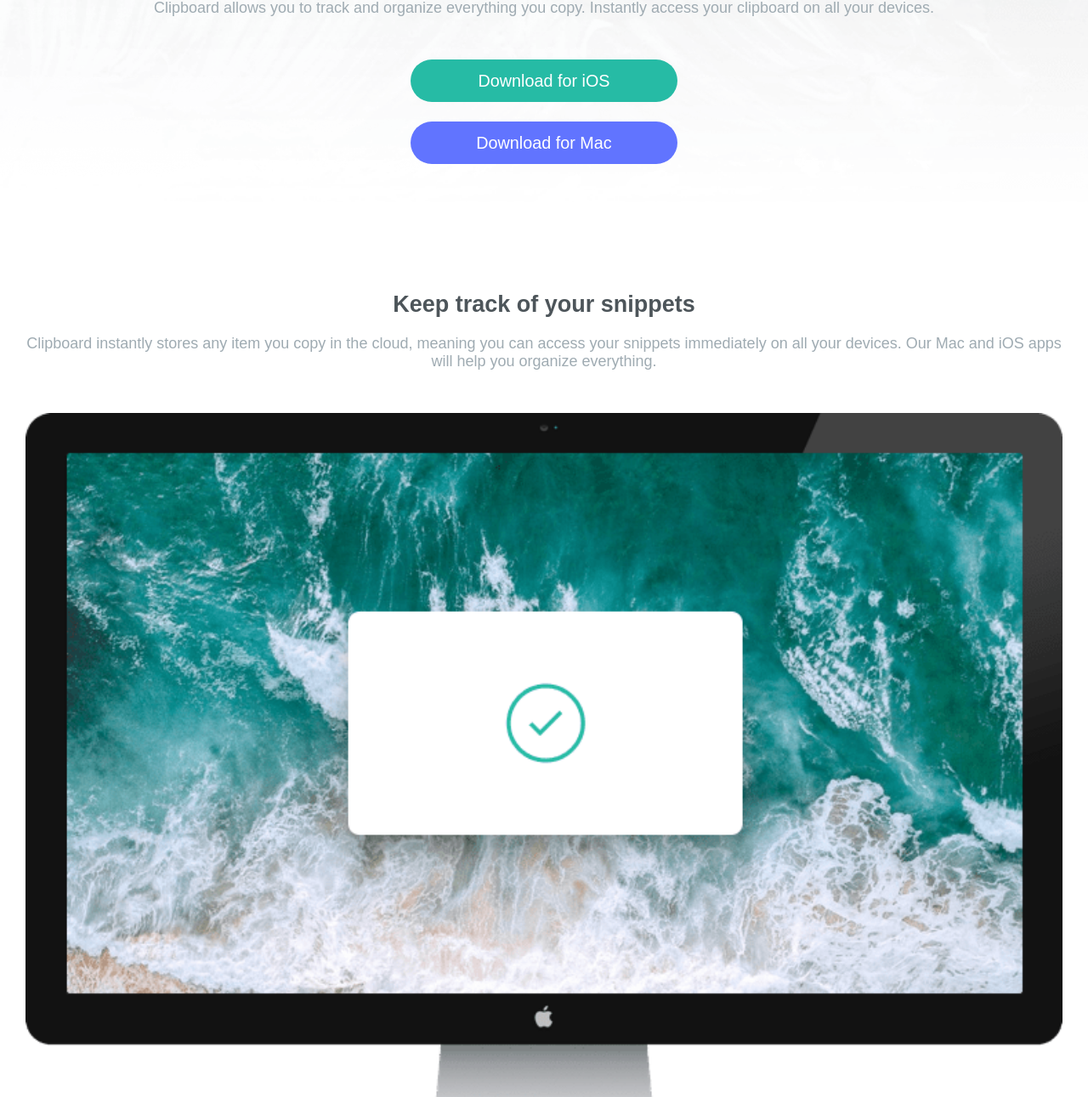
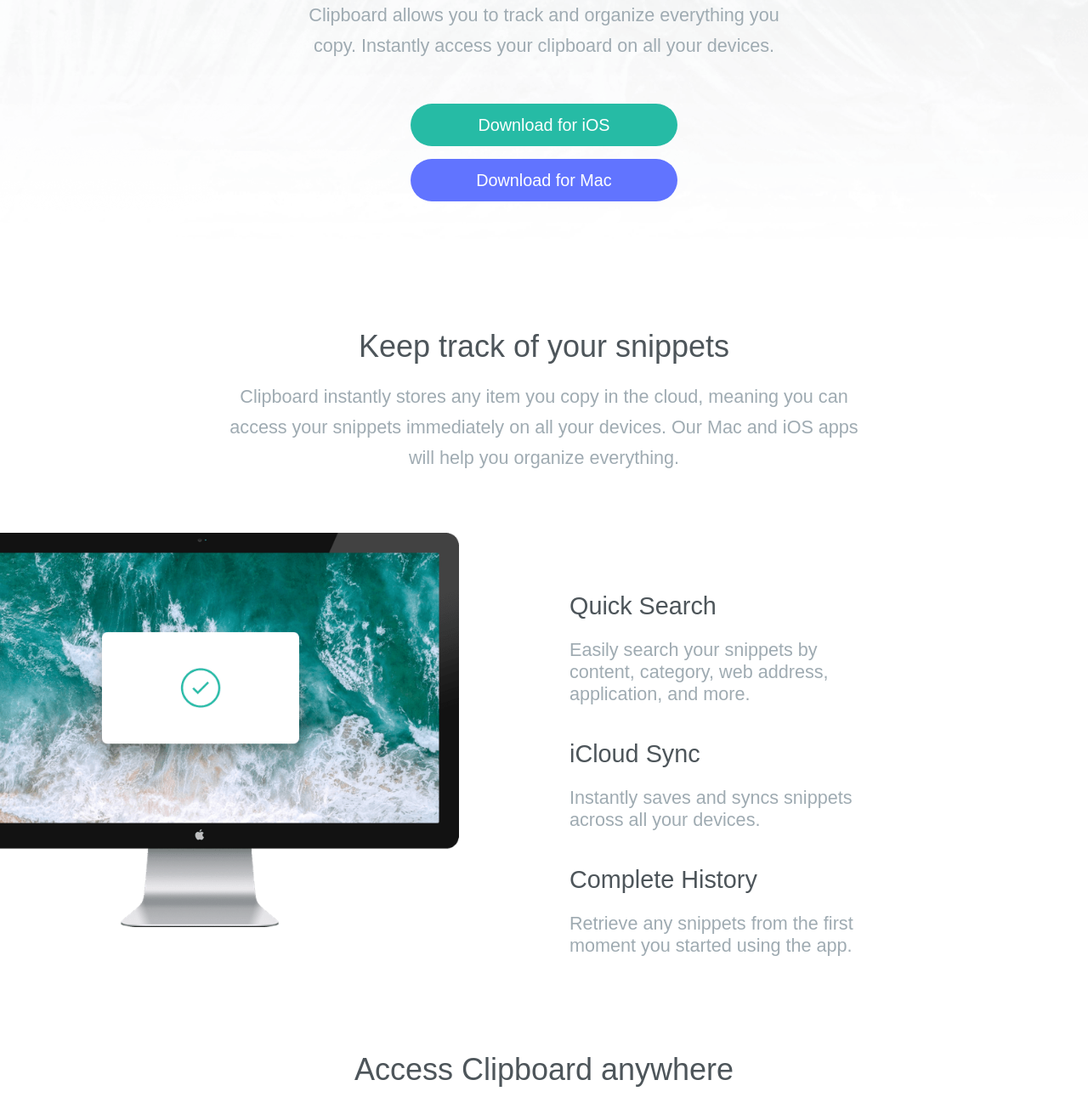
Before and after one commit to AnnetDev/Clipboard-landing-page, a plain HTML site: page index.html in a window 1280 px wide. Shown: the part 381-1672 px from the top of the page at 85% size. Drawn offline with Linux system fonts and the light colour scheme; a web font is replaced by a local one.

Commit message:
desktop untill acces - done

```diff
--- a/styles.css
+++ b/styles.css
@@ -25,6 +25,7 @@
     font-weight: 400;
     background-color: #ffffff;
     color: hsl(201, 11%, 66%);
+    overflow-x: hidden;
 }
 
 main {
@@ -47,7 +48,7 @@
 h1,
 h2,
 h3 {
-    font-weight: 600;
+    font-weight: 400;
     /* color: hsl(210, 10%, 33%); */
     color: #4D555A;
     font-size: 1.5rem;
@@ -95,10 +96,10 @@
     flex-direction: column;
     align-items: center;
     width: 100%;
-
 }
 
 .hero__heading {
+    /* font-weight: 600; */
     font-size: 1.7rem;
     text-align: center;
     margin: 0 0 20px;
@@ -114,6 +115,22 @@
 @media (min-width: 376px) {
     .hero {
         background-image: url('images/bg-header-desktop.png');
+    }
+}
+
+@media (min-width: 768px) {
+    .hero__heading {
+        font-size: 2.3rem;
+        line-height: 2rem;
+    }
+
+    .hero__text {
+        max-width: 60%;
+    }
+
+    .hero__description {
+        font-size: 1.2rem;
+        line-height: 2rem;
     }
 }
 
@@ -163,9 +180,17 @@
 }
 
 .button-mac:hover,
-.button-mac:focus  {
-        box-shadow: 7px 7px 14px -3px rgb(127, 17, 224, 0.4);
+.button-mac:focus {
+    box-shadow: 7px 7px 14px -3px rgb(127, 17, 224, 0.4);
+}
 
+@media (min-width: 768px) {
+    .buttons {
+        flex-direction: row;
+        flex-wrap: wrap;
+        gap: 15px;
+        justify-content: center;
+    }
 }
 
 
@@ -196,7 +221,6 @@
     margin: 0 0 10px;
 }
 
-
 .description__paragraph {
     margin: 0 0 50px;
     padding: 0;
@@ -216,11 +240,55 @@
     text-align: center;
 }
 
-/* @media (min-width: 768px) {
-    .container {
-        padding: 0 140px;
+@media (min-width: 768px) {
+    .description {
+        padding: 20px 0;
     }
-} */
+
+    .description__heading {
+        font-size: 2rem;
+    }
+
+    .description__paragraph {
+        font-size: 1.2rem;
+        line-height: 2rem;
+        max-width: 60%;
+        margin: 0 auto 70px;
+    }
+
+    .description__content {
+        width: 100%;
+        display: grid;
+        grid-template-columns: 1fr 1fr;
+        gap: 60px;
+    }
+
+    .description__main-img {
+        margin-left: -70px;
+    }
+
+    .description__text {
+        display: flex;
+        flex-direction: column;
+        padding-top: 70px;
+    }
+
+    .description__list {
+        max-width: 60%;
+        align-items: flex-start;
+    }
+
+    .description__list p,
+    .description__list h3 {
+        text-align: left;
+        font-size: 1.2rem;
+    }
+
+    .description__list h3 {
+        font-size: 1.6rem;
+
+    }
+}
 
 /* ACCESS */
 
@@ -235,7 +303,21 @@
 
 .access img {
     width: 100%;
-    margin: 0 0 50px;
+    margin: 0 auto 50px;
+}
+
+@media (min-width: 768px) {
+    .access__heading {
+        font-size: 2rem;
+    }
+
+    .access__description {
+        font-size: 1.2rem;
+    }
+
+    .access img {
+        max-width: 56%;
+    }
 }
 
 /* FEATURES */
@@ -391,8 +473,13 @@
 
 }
 
-.footer__social-list-item:hover svg {
+.footer__social-list-item:hover svg,
+.footer__social-list-item:focus svg {
     fill: #26BBA5;
+}
+
+.footer__social-list-item:active svg {
+    opacity: 50%;
 }
 
 /* ATTR */
@@ -403,8 +490,8 @@
 
 .attribution a {
     color: #4C555C;
-        transition: all ease 0.3s;
-        cursor: pointer;
+    transition: all ease 0.3s;
+    cursor: pointer;
 
 }
 
```
